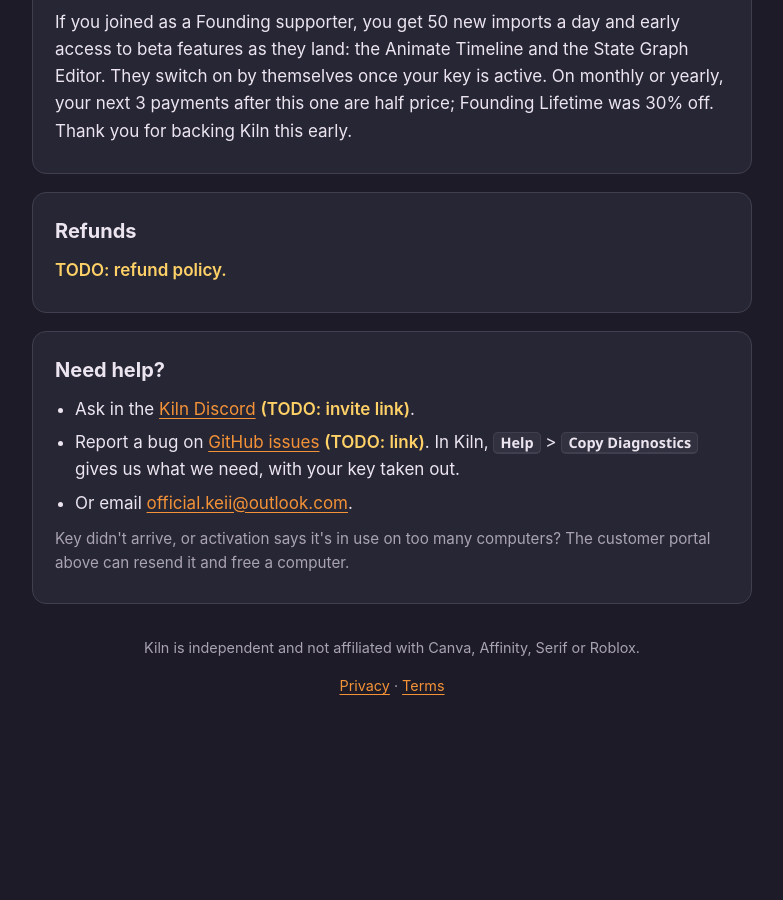
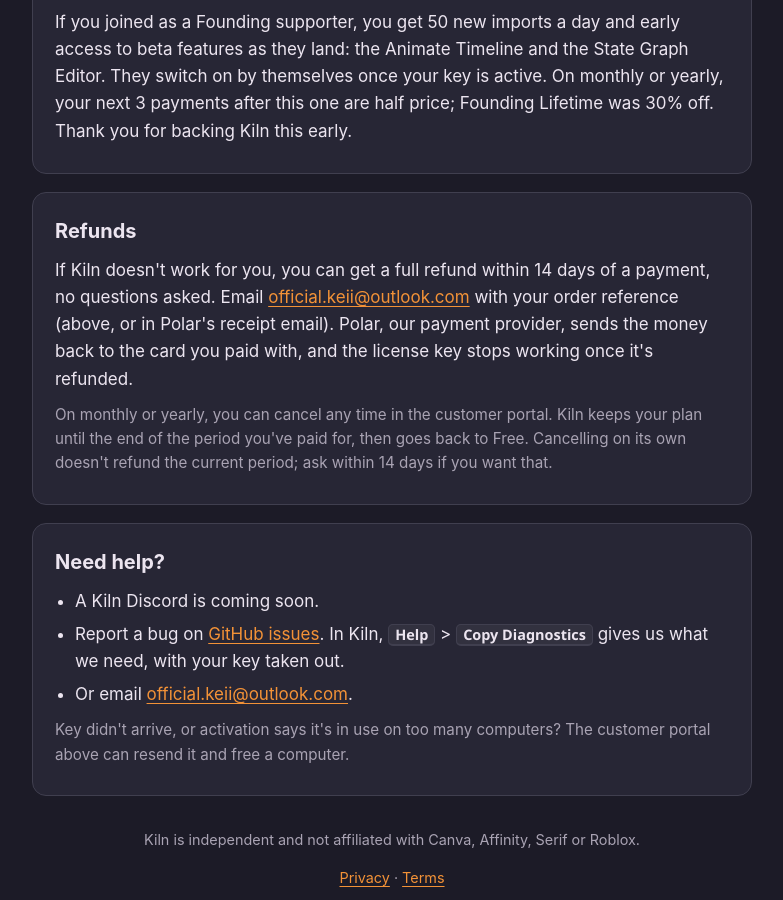
Before and after one commit to rblx-keii/Kiln-Releases, a Jekyll site: the page docs/success.html, which Jekyll copies as it is, in a window 1280 px wide and 900 px high, scrolled down 1489 px. Shown: the whole window, without its empty margins (248-1031 px from the left). Built offline with Jekyll 4.4.1, drawn with Linux system fonts in a browser that asks for light colours; before the commit the page ends 2264 px from its top, so only the background shows below that.

Commit message:
Refund policy (14 days, full refund via email) and the GitHub issues link; Discord coming soon
Co-Authored-By: Claude Opus 5.5 <noreply@anthropic.com>

```diff
--- a/docs/success.html
+++ b/docs/success.html
@@ -122,16 +122,21 @@
 
   <section aria-labelledby="refund-title">
     <h2 id="refund-title">Refunds</h2>
-    <!-- TODO(owner): your refund wording -->
-    <p class="todo">TODO: refund policy.</p>
+    <p>If Kiln doesn't work for you, you can get a full refund within 14 days of a payment, no questions asked.
+      Email <a href="mailto:official.keii@outlook.com">official.keii@outlook.com</a> with your order reference
+      (above, or in Polar's receipt email). Polar, our payment provider, sends the money back to the card you paid
+      with, and the license key stops working once it's refunded.</p>
+    <p class="hint">On monthly or yearly, you can cancel any time in the customer portal. Kiln keeps your plan until
+      the end of the period you've paid for, then goes back to Free. Cancelling on its own doesn't refund the
+      current period; ask within 14 days if you want that.</p>
   </section>
 
   <section aria-labelledby="help-title">
     <h2 id="help-title">Need help?</h2>
     <ul>
-      <!-- TODO(owner): Discord invite and the issues link -->
-      <li>Ask in the <a href="#TODO-discord">Kiln Discord</a> <span class="todo">(TODO: invite link)</span>.</li>
-      <li>Report a bug on <a href="#TODO-issues">GitHub issues</a> <span class="todo">(TODO: link)</span>. In
+      <!-- TODO(owner): the Discord invite, once the server exists -->
+      <li>A Kiln Discord is coming soon.</li>
+      <li>Report a bug on <a href="https://github.com/rblx-keii/Kiln-Releases/issues">GitHub issues</a>. In
         Kiln, <kbd>Help</kbd> &gt; <kbd>Copy Diagnostics</kbd> gives us what we need, with your key taken out.</li>
       <li>Or email <a href="mailto:official.keii@outlook.com">official.keii@outlook.com</a>.</li>
     </ul>
```
Also changed, not shown: README.md.
